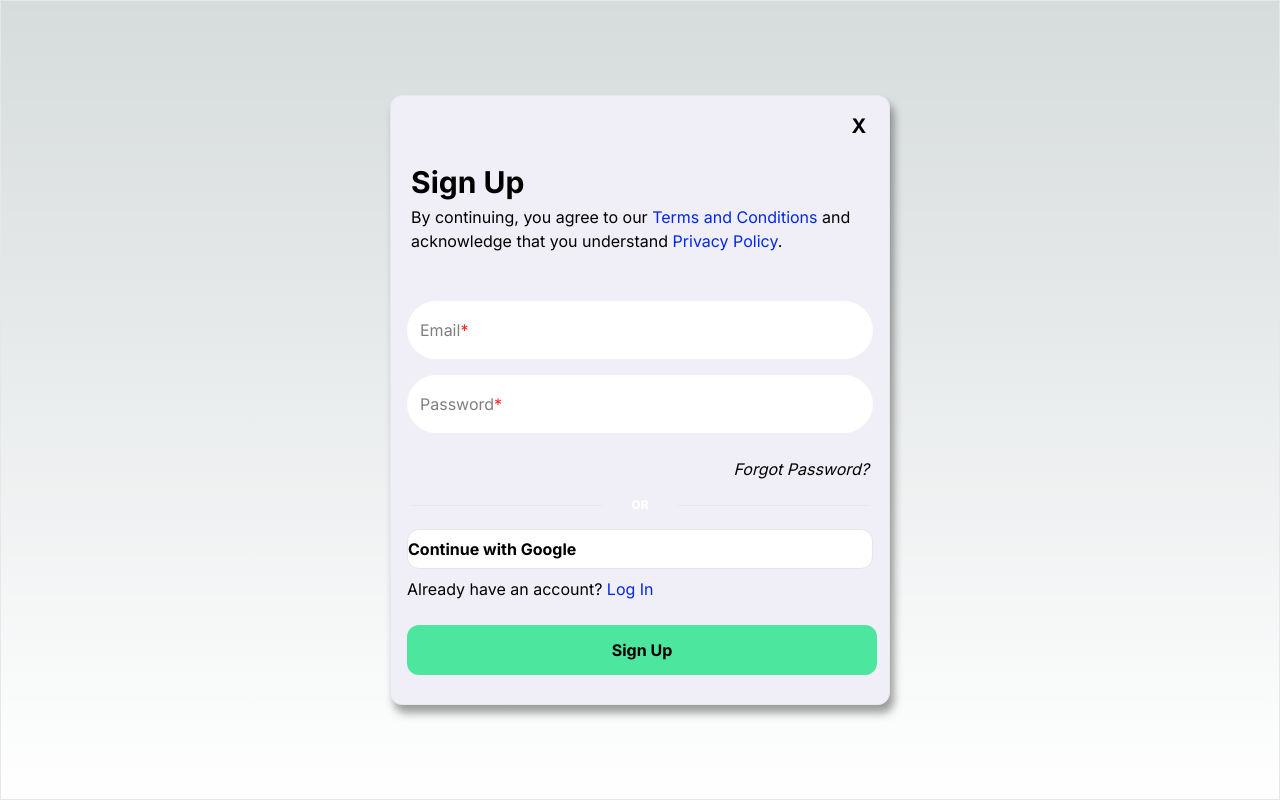
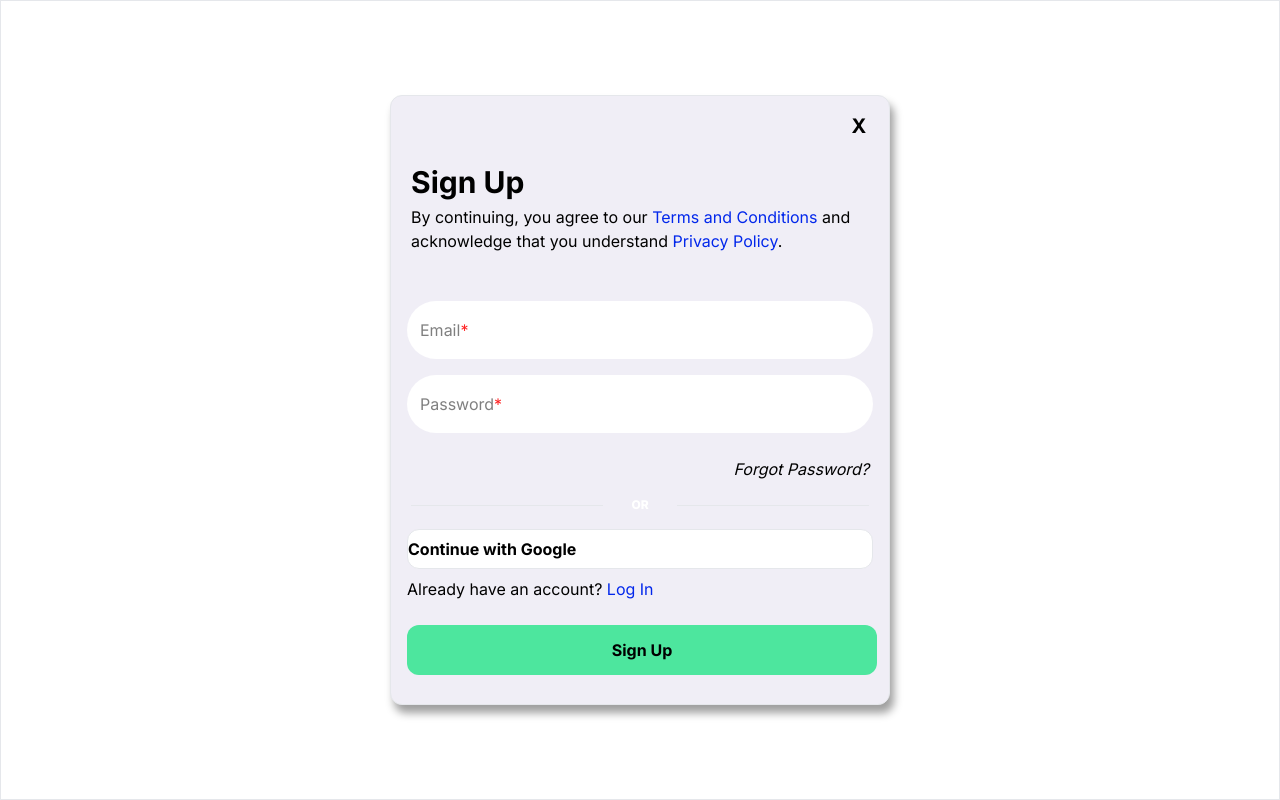
Before and after one commit to hplar05/zppsu-inc-form-automate-system, a Next.js app: page /sign-up in a window 1280 px wide. Built offline with nearby package versions, Linux system fonts and the light colour scheme.

Commit message:
fix: sign in and sign up page

```diff
--- a/app/(auth)/sign-up/page.jsx
+++ b/app/(auth)/sign-up/page.jsx
@@ -14,7 +14,7 @@ export default function SignupPage() {
     setShowPassword(!showPassword);
   };
   return (
-    <main className="flex flex-col items-center justify-center border min-h-screen">
+    <main className="flex flex-col items-center justify-center border min-h-screen bg-white">
       <div className="border rounded-xl h-[610px] w-[500px] bg-[#F0EEF6]  shadow-[4.0px_8.0px_8.0px_rgba(0,0,0,0.38)]">
         <div className="flex justify-end m-3">
           <button className="mt-1 w-9 border-black text-black text-xl cursor-pointer font-bold">
@@ -89,7 +89,7 @@ export default function SignupPage() {
           </label>
         </div>
         <div className="labelSignup-container">
-          <p className="text-left ml-4 mt-2">
+          <p className="text-left ml-4 mt-2 text-black">
             Already have an account?{" "}
             <span
               onClick={NavigatetoLoginPage}
```
